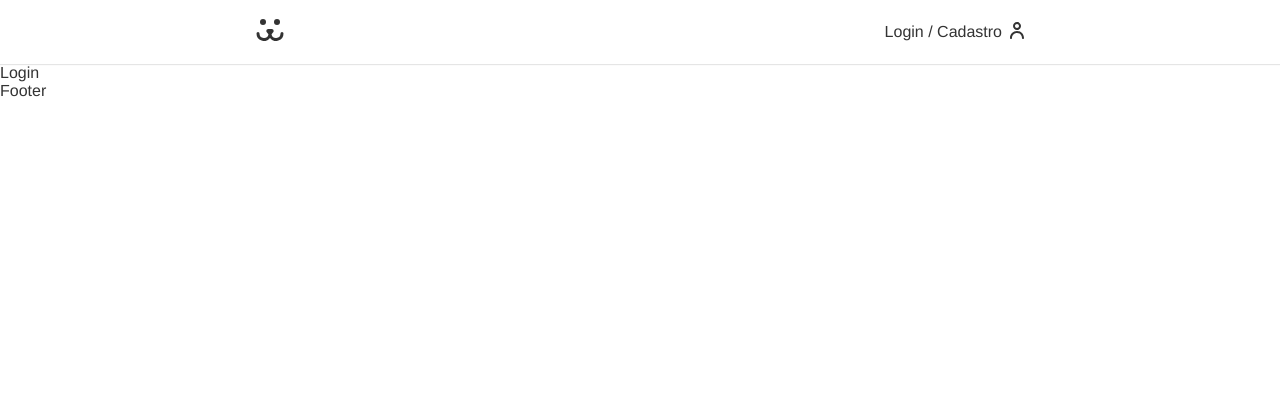
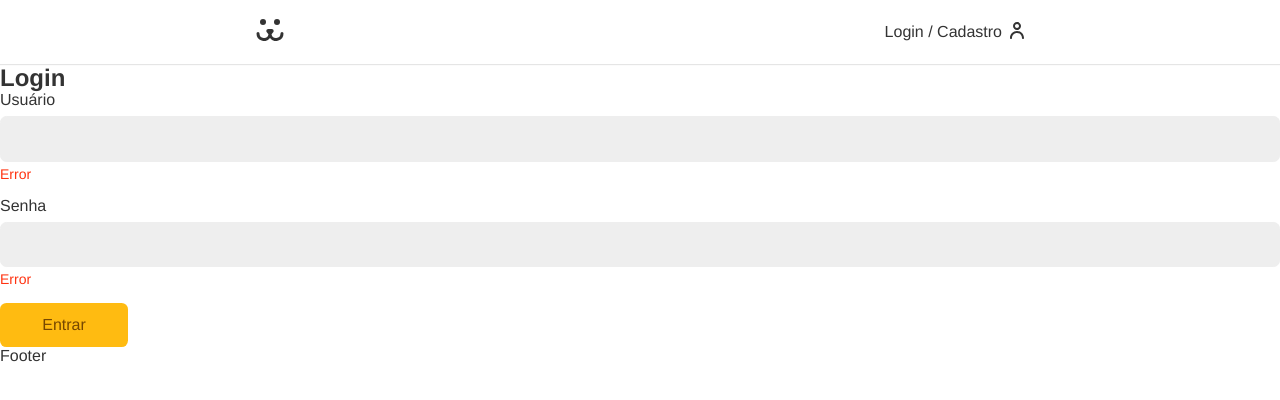
Before and after one commit to DevFfael/dogs-react-js, a React (Vite) app: page /login in a window 1280 px wide. Shown: the top 400 px of the page. Built offline with nearby package versions, Linux system fonts and the light colour scheme; the HTML template or start-up script is replaced by a standard one.

Commit message:
feature - created style of form components

```diff
--- a/src/App.jsx
+++ b/src/App.jsx
@@ -13,7 +13,7 @@
         <Header />
         <Routes>
           <Route path="/" element={<Home />} />
-          <Route path="/login" element={<Login />} />
+          <Route path="/login/*" element={<Login />} />
         </Routes>
         <Footer />
       </BrowserRouter>
--- /dev/null
+++ b/src/Components/Forms/Button.jsx
@@ -0,0 +1,12 @@
+import React from 'react';
+import styles from './Button.module.css';
+
+const Button = ({ children, props }) => {
+  return (
+    <button {...props} className={styles.button}>
+      {children}
+    </button>
+  );
+};
+
+export default Button;
--- /dev/null
+++ b/src/Components/Forms/Button.module.css
@@ -0,0 +1,24 @@
+.button {
+  font-size: 1rem;
+  font-family: var(--type-first);
+  cursor: pointer;
+  border: none;
+  border-radius: .4rem;
+  background: #fb1 ;
+  color: #764701;
+  min-width: 8rem;
+  padding: 0.8rem 1.2rem;
+  box-sizing: border-box;
+  transition: 0.1s;
+}
+
+.button:hover,
+.button:focus {
+  outline: none;
+  box-shadow: 0 0 0 3px #fea, 0 0 0 4px #fb1;
+}
+
+.button:disabled {
+  opacity: 0.5;
+  cursor: wait;
+}
--- /dev/null
+++ b/src/Components/Forms/Input.jsx
@@ -0,0 +1,16 @@
+import React from 'react';
+import styles from './Input.module.css';
+
+const Input = ({ label, type, name }) => {
+  return (
+    <div className={styles.wrapper}>
+      <label htmlFor={name} className={styles.label}>
+        {label}
+      </label>
+      <input id={name} name={name} className={styles.input} type={type} />
+      <p className={styles.error}>Error</p>
+    </div>
+  );
+};
+
+export default Input;
--- /dev/null
+++ b/src/Components/Forms/Input.module.css
@@ -0,0 +1,35 @@
+.wrapper {
+  margin-bottom: 1rem;
+}
+
+.input {
+  border: 1px solid #eee;
+  display: block;
+  width: 100%;
+  font-size: 1rem;
+  padding: 0.8rem;
+  border-radius: 0.4rem;
+  background: #eee;
+  transition: 0.1;
+}
+
+.input:hover,
+.input:focus {
+  outline: none;
+  border-color: #fb1;
+  background: white;
+  box-shadow: 0 0 0 3px #fea;
+}
+
+.label {
+  display: block;
+  font-size: 1rem;
+  line-height: 1;
+  padding-bottom: 0.5rem;
+}
+
+.error {
+  color: #f31;
+  font-size: 0.875rem;
+  margin-top: 0.25rem;
+}
--- a/src/Components/Login/Login.jsx
+++ b/src/Components/Login/Login.jsx
@@ -1,7 +1,21 @@
 import React from 'react';
+import { Routes, Route } from 'react-router-dom';
+import LoginForm from './LoginForm';
+import LoginCreate from './LoginCreate';
+import LoginPasswordLost from './LoginPasswordLost';
+import LoginPasswordReset from './LoginPasswordReset';
 
 const Login = () => {
-  return <div>Login</div>;
+  return (
+    <div>
+      <Routes>
+        <Route path="/" element={<LoginForm />} />
+        <Route path="create" element={<LoginCreate />} />
+        <Route path="lost" element={<LoginPasswordLost />} />
+        <Route path="reset" element={<LoginPasswordReset />} />
+      </Routes>
+    </div>
+  );
 };
 
 export default Login;
--- /dev/null
+++ b/src/Components/Login/LoginCreate.jsx
@@ -0,0 +1,7 @@
+import React from 'react';
+
+const LoginCreate = () => {
+  return <div>LoginCreate</div>;
+};
+
+export default LoginCreate;
--- /dev/null
+++ b/src/Components/Login/LoginForm.jsx
@@ -0,0 +1,39 @@
+import React from 'react';
+import Input from '../Forms/Input';
+import Button from '../Forms/Button';
+
+const LoginForm = () => {
+  const [username, setUsername] = React.useState('');
+  const [password, setPassword] = React.useState('');
+
+  function handleSubmit(event) {
+    event.preventDefault();
+    fetch('https://dogsapi.origamid.dev/json/jwt-auth/v1/token', {
+      method: 'POST',
+      headers: {
+        'Content-Type': 'application/json',
+      },
+      body: JSON.stringify({ username, password }),
+    })
+      .then((response) => {
+        console.log(response);
+        return response.json();
+      })
+      .then((json) => {
+        console.log(json);
+      });
+  }
+
+  return (
+    <section>
+      <h1>Login</h1>
+      <form action="" onSubmit={handleSubmit}>
+        <Input label="Usuário" type="text" name="username" />
+        <Input label="Senha" type="password" name="password" />
+        <Button>Entrar</Button>
+      </form>
+    </section>
+  );
+};
+
+export default LoginForm;
--- /dev/null
+++ b/src/Components/Login/LoginPasswordLost.jsx
@@ -0,0 +1,7 @@
+import React from 'react';
+
+const LoginPasswordLost = () => {
+  return <div>LoginPasswordLost</div>;
+};
+
+export default LoginPasswordLost;
--- /dev/null
+++ b/src/Components/Login/LoginPasswordReset.jsx
@@ -0,0 +1,7 @@
+import React from 'react';
+
+const LoginPasswordReset = () => {
+  return <div>LoginPasswordReset</div>;
+};
+
+export default LoginPasswordReset;
```
